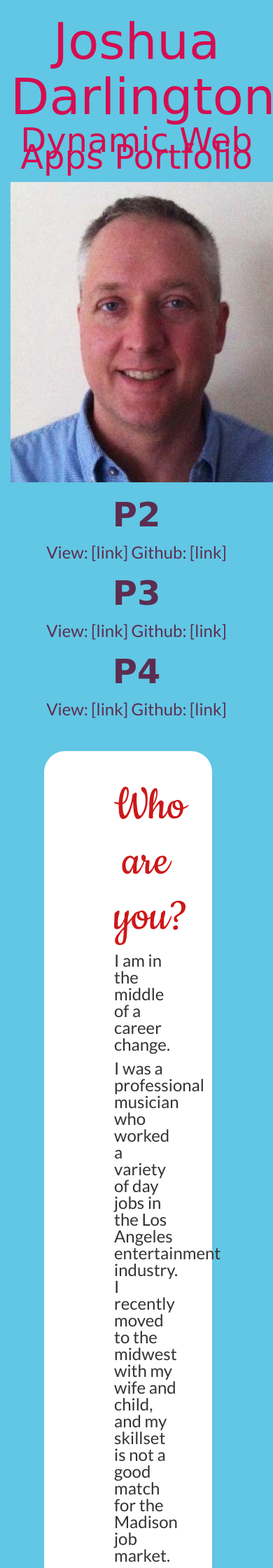
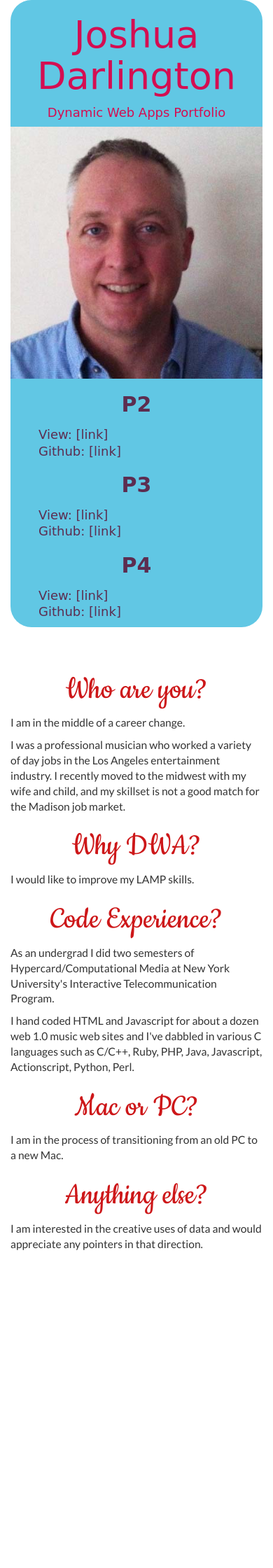
Before and after one commit to martian-warlord/p1, a PHP site: page / in a window 390 px wide; the page is wider, and only the part inside the window is pictured. Shown: the top 2240 px of that part at 70% size. After the commit the page ends 1786 px from the top of that part, so only its background shows below. Run offline with PHP 8.4, Linux system fonts and the light colour scheme; some web fonts are replaced.

Commit message:
Tested on devices and decided to make a few more changes to responsive CSS.

```diff
--- a/css/style.css
+++ b/css/style.css
@@ -4,20 +4,26 @@
 
 body {
 font-family: 'Lato', sans-serif;
-font-size: 24px;
-line-height: 24px;
-background-color: #61c7e4;
+font-size: 12px;
+line-height: 12px;
+background-color: white;
 }
 
+ul
+{
+list-style-type: none;
+text-align: left;
+}
 
 p {
 font-family: 'Lato', sans-serif;
-display: block;
+font-size: 1.3em;
+line-height: 1.4em;
 }
 
 h2{
 font-family: 'Cherry Cream Soda', cursive;
-font-size: 2em;
+
 font-weight: bold;
 padding-bottom: 5px;
 color: #5c2d50;
@@ -26,44 +32,49 @@ color: #5c2d50;
 h1{
 text-align: center;
 font-family: 'Cherry Cream Soda', cursive;
-font-size: 1.5em;
+font-size: 3em;
 color: #d40e52}
 
 h3{
 text-align: center;
 color: #cd1719;
 font-family: 'Cookie', cursive;
-font-size: 3em;
+font-size: 4em;
 }
 
 img {
 display: block;
+max-width: 100%;
+height: auto;
 margin-top: .5em;
 margin-left: auto;
 margin-right: auto
 }
 
 header {
+background-color: #61c7e4;
 text-align: center;
 font-family: 'Cherry Cream Soda', cursive;
-font-size: 2em;
+font-size: 1.5em;
+line-height: 1.3em;
 color: #d40e52;
+-webkit-border-radius: 30px;
+-moz-border-radius: 30px;
+border-radius: 30px;
 }
 
 nav {
 display: block;
 color: #5c2d50;
 text-align: center;
+
 }
 
 article {
-padding: 20px 50px 75px 100px;
+padding: 20px 0px 75px 0px;
 margin-top: 2em;
 margin-bottom: 4em;
-margin-right: 3em;
-margin-left: 2em;
--webkit-border-radius: 30px;
--moz-border-radius: 30px;
-border-radius: 30px;
-background-color: white;
+
+
+
 }
--- a/index.php
+++ b/index.php
@@ -30,7 +30,7 @@
 		<img  alt="Joshua Darlington Headshot" src="Images/Joshua-Darlington-Headshot.jpg" />
 		</div>
 </div>
-</header>
+
 
 
 
@@ -39,23 +39,30 @@
 
 		<div  class="col-md-4 col-sm-4" >
 		<h2>P2</h2>
-		View: [link] Github: [link]
+		<ul><li>View: [link]</li>
+		<li>Github: [link]</li>
+		</ul>
 		</div>
 
 		<div  class="col-md-4 col-sm-4" >
 
 		<h2>P3</h2>
-		View: [link] Github: [link]
+		<ul>
+		<li>View: [link] </li>
+		<li>Github: [link]</li>
+		</ul>
 		</div>
 
 
 		<div  class="col-md-4 col-sm-4" >
 		<h2>P4</h2>
-		View: [link] Github: [link]
+		<ul><li>View: [link] </li>
+		<li>Github: [link]</li>
+		</ul>
 		</div>
 </div>
 </nav>
-
+</header>
 
 <article>
 <div class="row">
```
